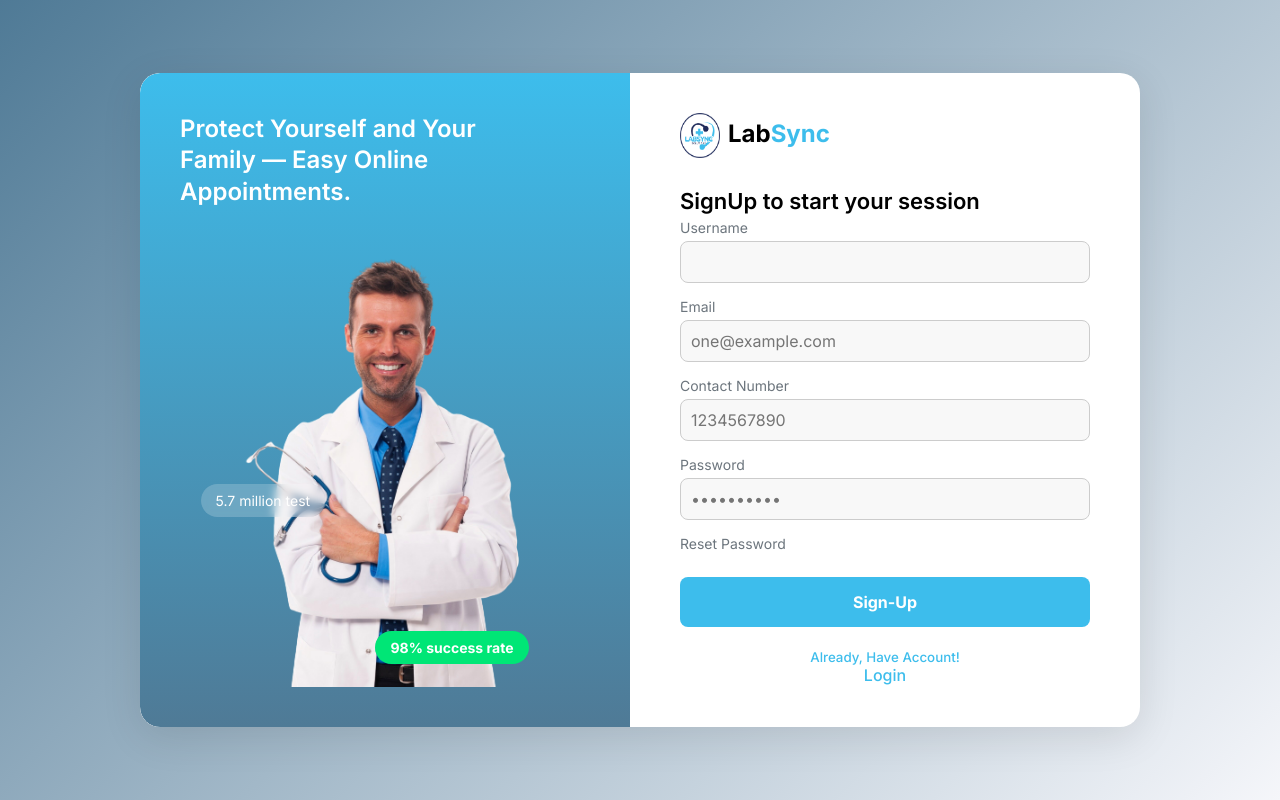
After one commit to Isumans/lab-sync, a PHP site: page /app/views/auth/patient_signup.php in a window 1280 px wide. The commit adds this page. Run offline with PHP 8.4, Linux system fonts and the light colour scheme.

Commit message:
sign-up stage1

```diff
--- a/app/models/authModel.php
+++ b/app/models/authModel.php
@@ -44,7 +44,7 @@ class AuthModel {
     $result = $stmt->get_result();
     $user = $result->fetch_assoc();
 
-    if (($password === $user['password'])) {
+    if (isset(($user['password'])) && password_verify($password, $user['password'])) {
         return $user;
     }else {
         echo "Password mismatch for user: $username"; // Debug line
--- /dev/null
+++ b/app/views/auth/patient_signup.php
@@ -0,0 +1,66 @@
+<!DOCTYPE html>
+<html lang="en">
+<head>
+    <meta charset="UTF-8">
+    <meta name="viewport" content="width=device-width, initial-scale=1.0">
+    <title>Patient Signup</title>
+    <link rel="stylesheet" href="/lab_sync/public/styles.css">
+    <link rel="stylesheet" href="/lab_sync/public/signupStyles.css">
+</head>
+<body>
+
+    <div class="login-page-container">
+        <div class="visual-section">
+            <div class="content-wrapper">
+                <h1>Protect Yourself and Your Family — Easy Online Appointments.</h1>
+                <div class="doctor-image-stats">
+                    <div class="stat-bubble injected">5.7 million test</div>
+                    <div class="stat-bubble recovery">98% success rate</div>
+                </div>
+            </div>
+        </div>
+
+        <div class="form-section">
+            <header>
+                <div class="logo">
+                    <div class="navbar-brand">
+                        <img src="/lab_sync/public/assests/Labsync-3.png">Lab<span style="color:#3DBDEC">Sync</span>
+                    </div>
+                </div>
+            </header>
+
+            <main class="login-form-area">
+                <h2>SignUp to start your session</h2>
+                <!-- <p class="secure-text">Secure, quick, and easy.</p> -->
+
+                <form action="/lab_sync/index.php?controller=home&action=signup" method="POST">
+
+                    <div class="input-group">
+                        <label for="username">Username</label>
+                        <input class="input1" type="username" id="username" name="username" required>
+                    </div>
+                    <div class="input-group">
+                        <label for="email">Email</label>
+                        <input class="input1" type="email" id="email" name="email" placeholder="one@example.com" required>
+                    </div>
+                    <div class="input-group">
+                        <label for="contact_number">Contact Number</label>
+                        <input class="input1" type="text" id="contact_number" name="contact_number" placeholder="1234567890" required>
+                    </div>
+                    <div class="input-group">
+                        <label for="password">Password</label>
+                        <input class="input1" type="password" id="password" name="password" placeholder="••••••••••" required>
+                    </div>
+
+                    <a href="#" class="reset-password-link">Reset Password</a>
+
+                    <button type="submit" class="login-button">Sign-Up</button>
+                </form>
+
+                <a href="#" class="login-with-code"><sub>Already, Have Account!</sub><br/>Login</a>
+            </main>
+        </div>
+    </div>
+
+</body>
+</html>
--- a/index.php
+++ b/index.php
@@ -60,6 +60,8 @@ if ($controllerName === 'TestCatalog') {
     }elseif ($action === 'index') {
         include VIEW_PATH . '/auth/dash_login.php';
 
+    }elseif ($action === 'patient_signup') {
+        include VIEW_PATH . '/auth/patient_signup.php';
     }
     // ...other auth actions...
 }elseif($controllerName === 'administratorController'){
@@ -138,6 +140,7 @@ elseif ($controllerName === 'appointmentsController') {
         $patientsController->edit_patient();
     }
 }elseif($controllerName==='home'){
+    $homeController = new homeController();
     $action = $_GET['action'] ?? 'index'; // or your desired default
     if($action==='index'){
         include VIEW_PATH . '/patient/patientIndex.php';
@@ -147,6 +150,8 @@ elseif ($controllerName === 'appointmentsController') {
         include VIEW_PATH . '/patient/dashboard.php';
     }elseif($action==='book_test'){
         include VIEW_PATH . '/patient/book.php';
+}elseif($action==="signup"){
+        $homeController->signup();
 }
 }
 else {
--- a/public/partials/header.php
+++ b/public/partials/header.php
@@ -12,6 +12,6 @@
   <div class="nav-actions">
     <!-- As requested: show Login / Sign up on the front page nav -->
     <a href="/lab_sync/index.php?controller=Auth&action=login" class="login">Login</a>
-    <a href="/lab_sync/index.php?controller=Auth&action=signup" class="signup">Sign up</a>
+    <a href="/lab_sync/index.php?controller=Auth&action=patient_signup" class="signup">Sign up</a>
   </div>
 </header>
--- /dev/null
+++ b/public/signupStyles.css
@@ -0,0 +1,272 @@
+:root {
+    --primary-color: #3DBDEC;
+    --secondary-color: #ffffff;
+    --font-color: #000000;
+    --background-color: #F5F6FA;
+    --boder:#4F7A96;
+}
+
+/* Basic Reset and Font Setup (Use 'Poppins' or similar for a modern look) */
+:root {
+    --color-primary-blue: #007bff; /* Main button/accent color */
+    --color-light-blue: #e0f0ff; /* Background/border light blue */
+    --color-text-dark: #333;
+    --color-text-light: #6c757d;
+    --color-white: #ffffff;
+    --color-background-gradient-start: #b3e5fc; /* Lighter background blue */
+    --color-background-gradient-end: #81d4fa; /* Darker background blue */
+}
+
+* {
+    box-sizing: border-box;
+    margin: 0;
+    padding: 0;
+}
+
+body {
+    display: flex;
+    justify-content: center;
+    align-items: center;
+    min-height: 100vh;
+    background: linear-gradient(135deg, var(--boder), var(--background-color));
+}
+
+.login-page-container {
+    display: flex;
+    width: 1000px; /* Adjust to desired width */
+    max-width: 90%;
+    background: var(--secondary-color);
+    border-radius: 20px;
+    box-shadow: 0 10px 40px rgba(0, 0, 0, 0.1);
+    overflow: hidden; /* Keeps the inner sections contained with rounded corners */
+}
+.visual-section {
+    flex: 1; /* Takes up one part of the space */
+    position: relative;
+    padding: 40px;
+    color: var(--secondary-color);
+    background: linear-gradient(180deg, var(--primary-color) 0%, var(--boder) 100%); /* Blue gradient background */
+    display: flex;
+    align-items: flex-start;
+    justify-content: center;
+    border-radius: 20px 0 0 20px; /* Match container border radius */
+}
+
+.visual-section .content-wrapper {
+    position: relative; /* Context for absolute positioning of text and image details */
+    width: 100%;
+    z-index: 2; /* Keep content above background decoration */
+}
+
+.visual-section h1 {
+    font-size: 24px;
+    font-weight: 600;
+    line-height: 1.3;
+    margin-bottom: 30px;
+    max-width: 80%;
+}
+
+/* Doctor Image and Stats Container */
+.doctor-image-stats {
+    /* Replace this with actual background image or <img> tag */
+    background-image: url('/lab_sync/public/images/signup3.png'); /* Placeholder */
+    background-size: contain;
+    background-repeat: no-repeat;
+    background-position: center bottom;
+    width: 100%;
+    height: 450px; /* Adjust height for the image area */
+    position: relative;
+    border-radius: 10px;
+    /* margin-top: 10px; */
+}
+
+.stat-bubble {
+    position: absolute;
+    background: rgba(255, 255, 255, 0.2); /* Semi-transparent white */
+    color: var(--secondary-color);
+    padding: 8px 15px;
+    border-radius: 20px;
+    font-size: 14px;
+    backdrop-filter: blur(5px);
+}
+
+.stat-bubble.injected {
+    top: 55%;
+    left: 5%;
+}
+
+.stat-bubble.recovery {
+    bottom: 5%;
+    right: 15%;
+    background: #00e676; /* Green background for recovery rate */
+    font-weight: bold;
+}
+
+/* Note: The complex wavy/map pattern and star icons would require SVG or more advanced CSS techniques (like ::before/::after with background-image) */
+.form-section {
+    flex: 1; /* Takes up one part of the space */
+    padding: 40px 50px;
+    color: var(--font-color);
+}
+
+.form-section header {
+    display: flex;
+    justify-content: flex-start;
+    margin-bottom: 30px;
+}
+
+/* .logo {
+    display: flex;
+    justify-content: center;
+    align-items: center;
+    font-size: 18px;
+    font-weight: bold;
+    color: var(--primary-color);
+} */
+
+/* Tabs */
+.tabs {
+    display: flex;
+    border-radius: 8px;
+    background: var(--primary-color);
+    padding: 4px;
+    margin-bottom: 30px;
+}
+
+.tab {
+    flex: 1;
+    padding: 10px 15px;
+    border: none;
+    background: transparent;
+    color: var(--font-color);
+    font-weight: 500;
+    cursor: pointer;
+    transition: all 0.2s;
+    border-radius: 6px;
+}
+
+.tab.active {
+    background: var(--secondary-color);
+    box-shadow: 0 2px 5px rgba(0, 0, 0, 0.05);
+}
+
+/* Login Area */
+.login-form-area h2 {
+    font-size: 22px;
+    margin-bottom: 5px;
+    font-weight: 600;
+}
+
+.secure-text {
+    color: var(--color-text-light);
+    font-size: 14px;
+    margin-bottom: 25px;
+}
+
+.input-group {
+    margin-bottom: 15px;
+}
+
+.input-group label {
+    display: block;
+    font-size: 14px;
+    color: var(--color-text-light);
+    margin-bottom: 5px;
+}
+
+.input-with-prefix,
+.input-group .input1 {
+    display: flex;
+    width: 100%;
+    border: 1px solid #ccc;
+    border-radius: 8px;
+    padding: 10px;
+    background-color: #f8f8f8;
+}
+
+.input-with-prefix {
+    /* Custom styling for the phone/email input */
+    background-color: var(--secondary-color);
+    border-right: 1px solid #e0e0e0;
+    padding: 10px;
+    color: var(--color-text-dark);
+    font-weight: 500;
+    border-radius: 8px 0 0 8px;
+    /* padding: 10px; */
+}
+
+.input-with-prefix .prefix {
+    background-color: var(--secondary-color);
+    border-right: 1px solid #e0e0e0;
+    padding: 10px;
+    color: var(--color-text-dark);
+    font-weight: 500;
+    border-radius: 8px 0 0 8px;
+}
+
+.input-group input {
+    flex-grow: 1;
+    border: none;
+    padding: 10px;
+    background: transparent;
+    font-size: 16px;
+    outline: none;
+}
+
+.input-group input:focus {
+    border-color: var(--primary-color);
+    box-shadow: 0 0 0 1px var(--primary-color);
+}
+
+.reset-password-link {
+    display: block;
+    font-size: 14px;
+    color: var(--color-text-light);
+    text-align: left;
+    text-decoration: none;
+    margin-bottom: 25px;
+}
+
+.login-button {
+    width: 100%;
+    padding: 15px;
+    background: var(--primary-color);
+    color: var(--secondary-color);
+    border: none;
+    border-radius: 8px;
+    font-size: 16px;
+    font-weight: bold;
+    cursor: pointer;
+    transition: background 0.2s;
+    margin-bottom: 15px;
+}
+
+.login-button:hover {
+    background: #0056b3;
+}
+
+.login-with-code {
+    display: block;
+    text-align: center;
+    text-decoration: none;
+    color: var(--primary-color);
+    font-weight: 500;
+}
+.logo img{
+    width: 40px;
+    height: 30px;;
+}
+.navbar-brand img {
+    height: 45px;
+    margin-right: 8px;
+    vertical-align: middle;
+}
+/* Inside .visual-section .doctor-image-stats */
+.doctor-photo {
+    background-size: contain;
+    background-repeat: no-repeat;
+    background-position: center bottom;
+    height: 400px; /* Adjust height for the image area */
+    position: relative;
+    margin-top: 20px;
+}
```
Also changed, not shown: app/controllers/homeController.php (+28 -3 lines), app/models/homeModel.php (+30 -0 lines), public/images/signup.jpeg (added), public/images/signup1.jpeg (added), public/images/signup3.png (added).
